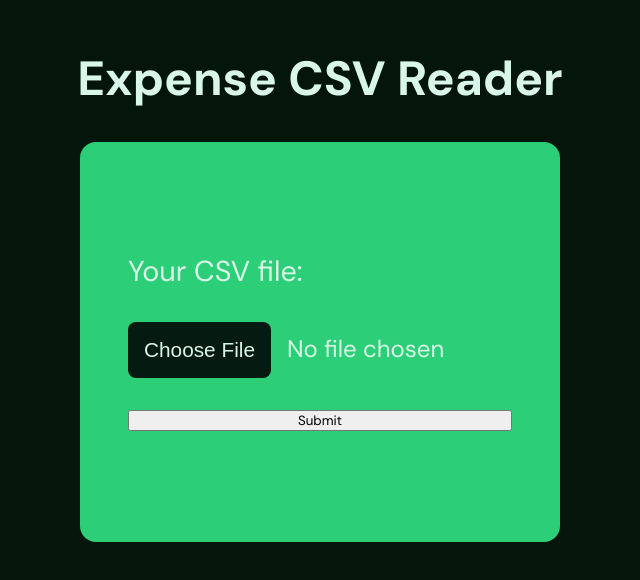
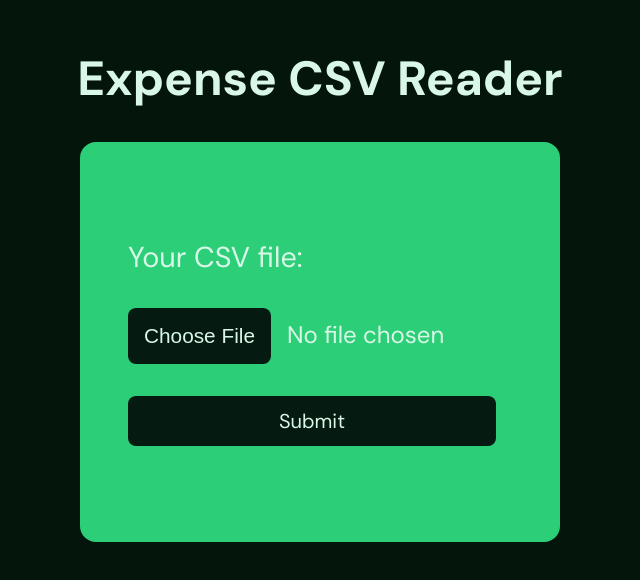
Before and after one commit to krystiano13/php-expenses_2.0, a React (Create React App) app in the folder client/: page / in a window 1280 px wide. Shown: the part 106-686 px from the top of the page, without its empty margins (320-960 px from the left). Built offline with nearby package versions, Linux system fonts and the light colour scheme.

Commit message:
create styles for form in Home View

```diff
--- a/client/src/styles/Home/Home.css
+++ b/client/src/styles/Home/Home.css
@@ -49,10 +49,28 @@
   font-size: 1.3rem;
   border-radius: 0.5rem;
   margin-right: 1rem;
+  transition: background-color 250ms;
+  will-change: background-color;
+}
+.HomeWrapper__form__input::file-selector-button:hover {
+  background-color: #059a4e;
 }
 .HomeWrapper__form__button {
   margin-top: 1rem;
   margin-bottom: 1rem;
+  cursor: pointer;
+  color: var(--text);
+  background-color: var(--secondary);
+  border: none;
+  padding: 0.75rem;
+  font-size: 1.25rem;
+  border-radius: 0.5rem;
+  margin-right: 1rem;
+  transition: background-color 250ms;
+  will-change: background-color;
+}
+.HomeWrapper__form__button:hover {
+  background-color: #059a4e;
 }
 
 /*# sourceMappingURL=Home.css.map */
--- a/client/src/styles/Home/Home.min.css
+++ b/client/src/styles/Home/Home.min.css
@@ -1 +1 @@
-.HomeWrapper{width:100vw;height:100vh;display:flex;justify-content:center;align-items:center;flex-direction:column}.HomeWrapper__title{text-align:center;font-size:3rem;margin:0;font-family:"DM Sans",sans-serif}.HomeWrapper__form{width:30rem;height:25rem;background-color:var(--primary);border-radius:1rem;margin-top:2rem;display:flex;flex-direction:column;justify-content:center;padding:3rem}@media screen and (orientation:portrait) and (max-width:600px){.HomeWrapper__form{width:90vw}}.HomeWrapper__form__input,.HomeWrapper__form__label{font-size:1.8rem;margin-top:1rem;margin-bottom:1rem}.HomeWrapper__form__input{font-size:1.5rem}.HomeWrapper__form__input::file-selector-button{cursor:pointer;color:var(--text);background-color:var(--secondary);border:0;padding:1rem;font-size:1.3rem;border-radius:.5rem;margin-right:1rem}.HomeWrapper__form__button{margin-top:1rem;margin-bottom:1rem}
+.HomeWrapper{width:100vw;height:100vh;display:flex;justify-content:center;align-items:center;flex-direction:column}.HomeWrapper__title{text-align:center;font-size:3rem;margin:0;font-family:"DM Sans",sans-serif}.HomeWrapper__form{width:30rem;height:25rem;background-color:var(--primary);border-radius:1rem;margin-top:2rem;display:flex;flex-direction:column;justify-content:center;padding:3rem}@media screen and (orientation:portrait) and (max-width:600px){.HomeWrapper__form{width:90vw}}.HomeWrapper__form__input,.HomeWrapper__form__label{font-size:1.8rem;margin-top:1rem;margin-bottom:1rem}.HomeWrapper__form__input{font-size:1.5rem}.HomeWrapper__form__input::file-selector-button{cursor:pointer;color:var(--text);background-color:var(--secondary);border:0;padding:1rem;font-size:1.3rem;border-radius:.5rem;margin-right:1rem;transition:background-color 250ms;will-change:background-color}.HomeWrapper__form__input::file-selector-button:hover{background-color:#059a4e}.HomeWrapper__form__button{margin-top:1rem;margin-bottom:1rem;cursor:pointer;color:var(--text);background-color:var(--secondary);border:0;padding:.75rem;font-size:1.25rem;border-radius:.5rem;margin-right:1rem;transition:background-color 250ms;will-change:background-color}.HomeWrapper__form__button:hover{background-color:#059a4e}
--- a/client/src/styles/Home/_HomeForm.scss
+++ b/client/src/styles/Home/_HomeForm.scss
@@ -20,6 +20,23 @@
       margin-bottom: 1rem;
     }
 
+    @mixin btn($padding,$font) {
+      cursor: pointer;
+      color: var(--text);
+      background-color: var(--secondary);
+      border: none;
+      padding : $padding;
+      font-size : $font;
+      border-radius: .5rem;
+      margin-right : 1rem;
+      transition: background-color 250ms;
+      will-change: background-color;
+    }
+
+    @mixin btnHover() {
+      background-color: #059a4e;
+    }
+
     &__label {
       font-size : 1.8rem;
       @include separate();
@@ -31,18 +48,20 @@
     }
 
     &__input::file-selector-button {
-      cursor: pointer;
-      color: var(--text);
-      background-color: var(--secondary);
-      border: none;
-      padding : 1rem;
-      font-size : 1.3rem;
-      border-radius: .5rem;
-      margin-right : 1rem;
+      @include btn(1rem,1.3rem);
+    }
+
+    &__input::file-selector-button:hover {
+      @include btnHover();
     }
 
     &__button {
       @include separate();
+      @include btn(0.75rem, 1.25rem);
+    }
+
+    &__button:hover {
+      @include btnHover();
     }
   }
 }
```
Also changed, not shown: 1 other file (tests, documents, lock files or other folders).
